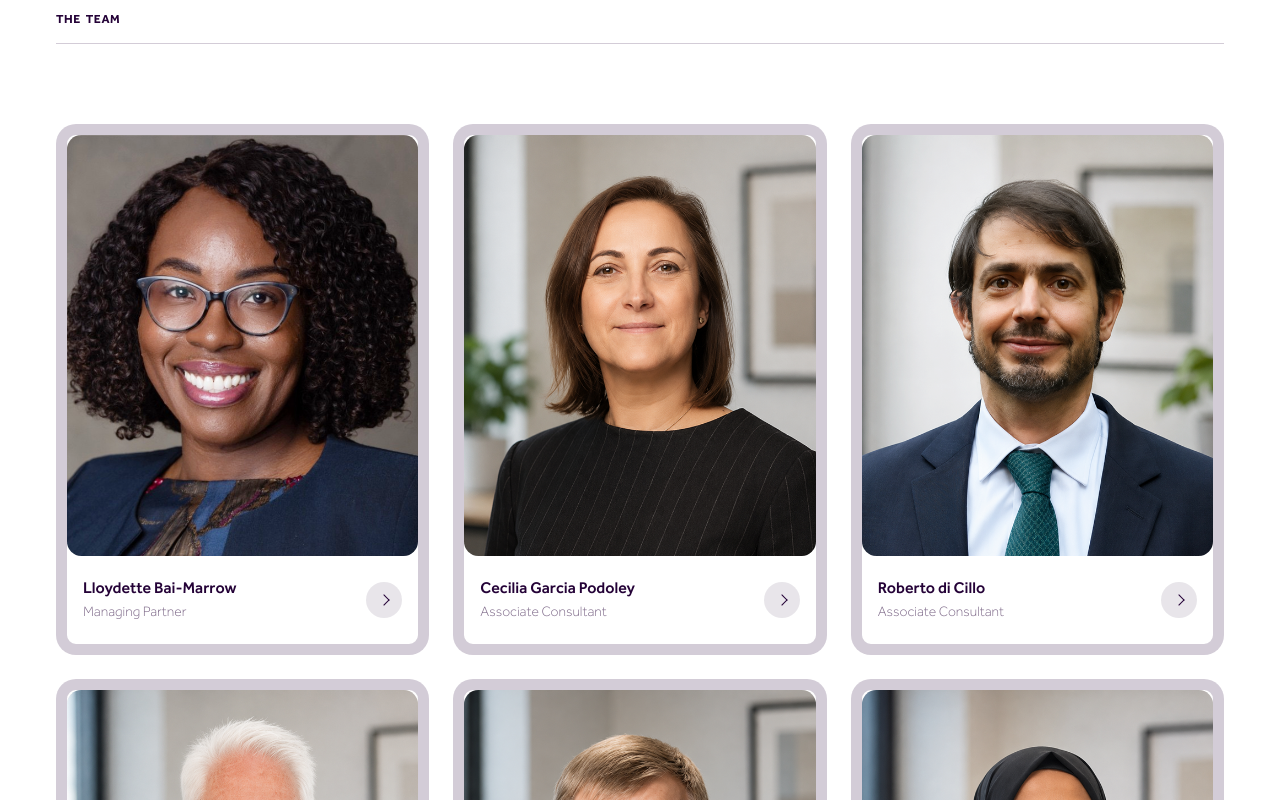
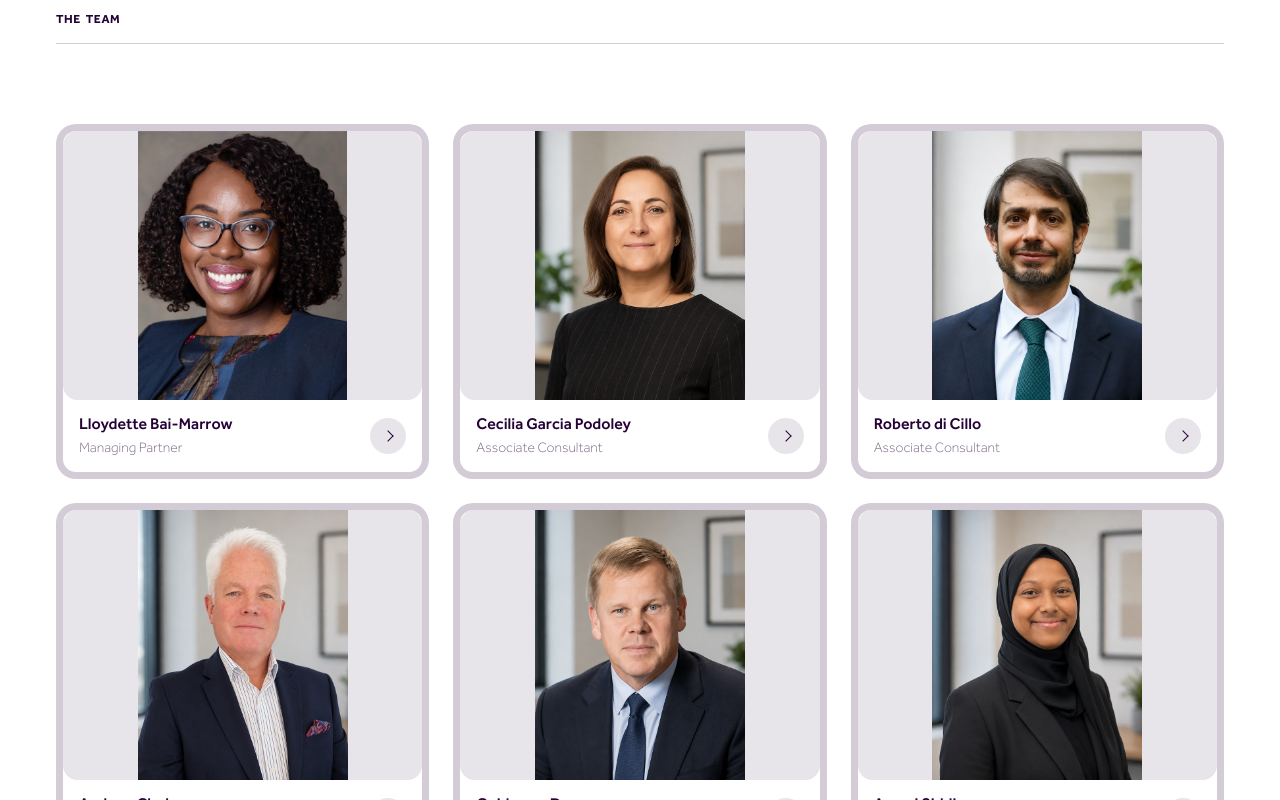
Before and after one commit to Hm2025/parametric, a Next.js app: page /people in a window 1280 px wide. Shown: the part 1440-2240 px from the top of the page. Built offline with nearby package versions, Linux system fonts and the light colour scheme.

Commit message:
Refine team card sizing

```diff
--- a/app/people/page.tsx
+++ b/app/people/page.tsx
@@ -31,11 +31,11 @@ export default function PeoplePage() {
           <div className="grid gap-6 sm:grid-cols-2 lg:grid-cols-3">
             {people.slice(0, 6).map((member, index) => (
               <AnimatedSection key={member.slug} delay={index * 0.05} className="group">
-                <Link href={`/people/${member.slug}`} className="block rounded-[1.25rem] border-[0.7rem] border-navy/20 bg-white transition-transform duration-300 hover:-translate-y-1">
-                  <div className="relative aspect-[5/6] overflow-hidden rounded-[0.9rem] bg-navy/10">
-                    <Image src={member.image} alt={member.name} fill className="object-cover object-top transition duration-700 group-hover:scale-105" />
+                <Link href={`/people/${member.slug}`} className="block rounded-[1.25rem] border-[0.45rem] border-navy/20 bg-white transition-transform duration-300 hover:-translate-y-1">
+                  <div className="relative aspect-[4/3] overflow-hidden rounded-[0.9rem] bg-navy/10">
+                    <Image src={member.image} alt={member.name} fill className="object-contain object-top transition duration-700 group-hover:scale-105" />
                   </div>
-                  <div className="flex min-h-[5.5rem] items-center justify-between gap-3 px-3 py-4 sm:px-4">
+                  <div className="flex min-h-[4.5rem] items-center justify-between gap-3 px-3 py-3 sm:px-4">
                     <div>
                       <h3 className="text-base font-medium leading-tight text-navy">{member.name}</h3>
                       <p className="mt-1 text-sm text-navy/60">{member.title}</p>
```
